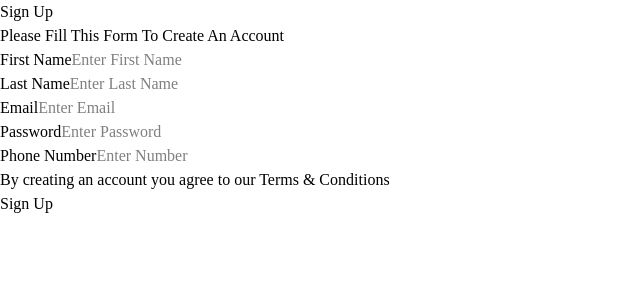
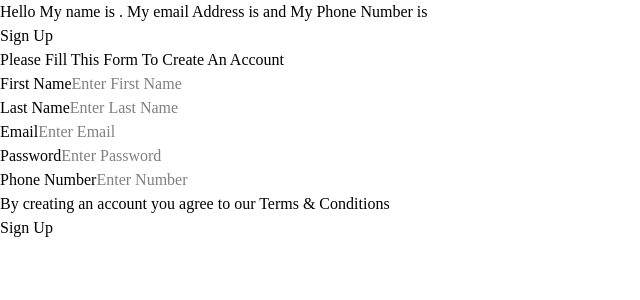
Before and after one commit to nidhi-webdev/react_thapa, a React (Vite) app in the folder project/: page / in a window 1280 px wide. Shown: the top 300 px of the page, without its empty margins (0-640 px from the left). Built offline with nearby package versions, Linux system fonts and the light colour scheme.

Commit message:
Showing the data at the top also

```diff
--- a/project/src/useState/RegistrationForm.jsx
+++ b/project/src/useState/RegistrationForm.jsx
@@ -20,6 +20,13 @@ const RegistrationForm = () => {
 
 
     return (
+        <>
+            <section className="w-full bg-red-50 pt-5  text-center">
+                <p> Hello My name is {user.firstName} {user.lastName}.
+                    My email Address is {user.email} and
+                    My Phone Number is {user.phoneNumber}  </p>
+            </section>
+
             <div className='flex justify-center items-center min-h-screen bg-red-50'>
                 <form className="bg-white shadow-2xl rounded-lg p-8 w-full max-w-md">
                     <h1 className="text-3xl font-bold mb-2 text-center">Sign Up</h1>
@@ -88,7 +95,13 @@ const RegistrationForm = () => {
                         </button>
                     </div>
                 </form>
+
+
             </div>
+        </>
+
+
+
     )
 }
 
```
Lines whose indentation alone changed are shown as unchanged.
